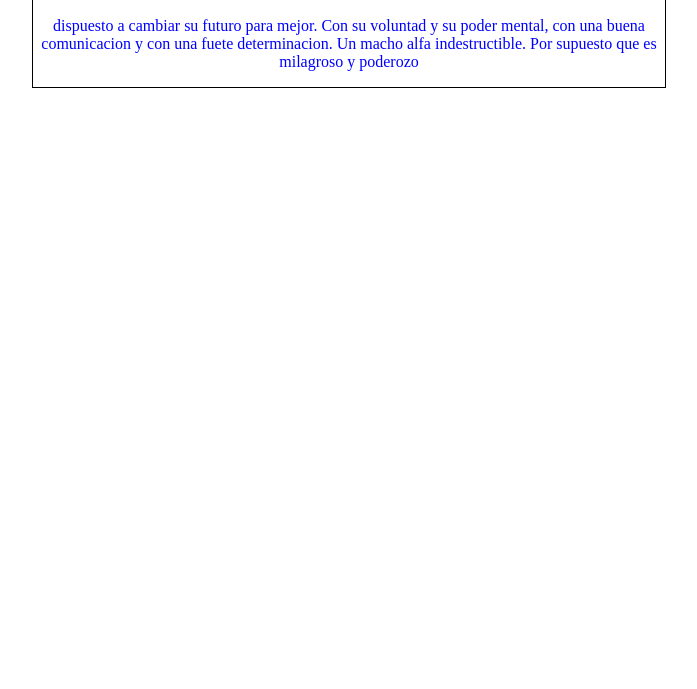
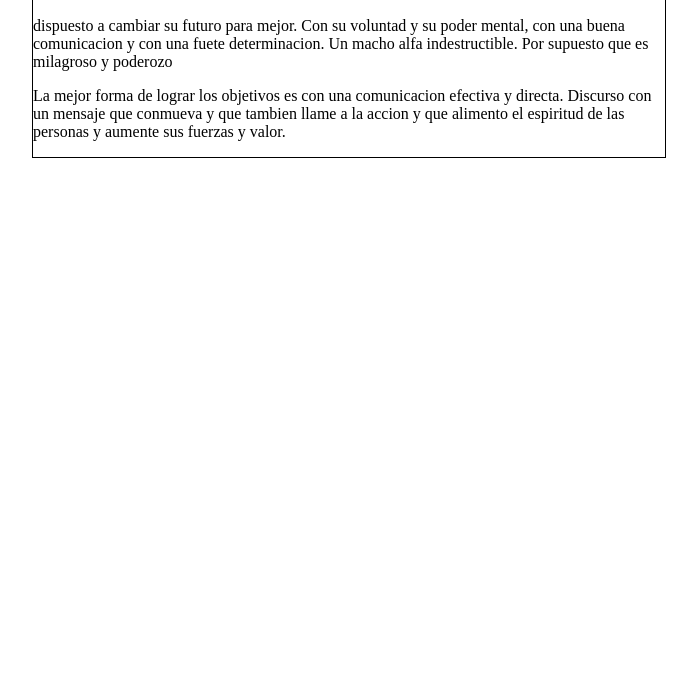
Before and after one commit to Alex030396/puto, a plain HTML site: page index.html in a window 1280 px wide. Shown: the part 111-800 px from the top of the page, without its empty margins (291-988 px from the left). Drawn offline with Linux system fonts and the light colour scheme.

Commit message:
Cambio 2

```diff
--- a/CSS/style.css
+++ b/CSS/style.css
@@ -1,6 +1,6 @@
 body {
-    text-align: center;
-    color: blue;
+    text-align: c6enter;
+    color: black;
 }
 #contenedor{
     border: 1px solid black;
--- a/index.html
+++ b/index.html
@@ -11,6 +11,7 @@
         <div id="post">
             <h1>El mejor analista de datos</h1>
             <p>dispuesto a cambiar su futuro para mejor. Con su voluntad y su poder mental, con una buena comunicacion y con una fuete determinacion. Un macho alfa indestructible. Por supuesto que es milagroso y poderozo</p>
+            <p>La mejor forma de lograr los objetivos es con una comunicacion efectiva y directa. Discurso con un mensaje que conmueva y que tambien llame a la accion y que alimento el espiritud de las personas y aumente sus fuerzas y valor.</p>
         </div>
     </div>
 </body>
```
